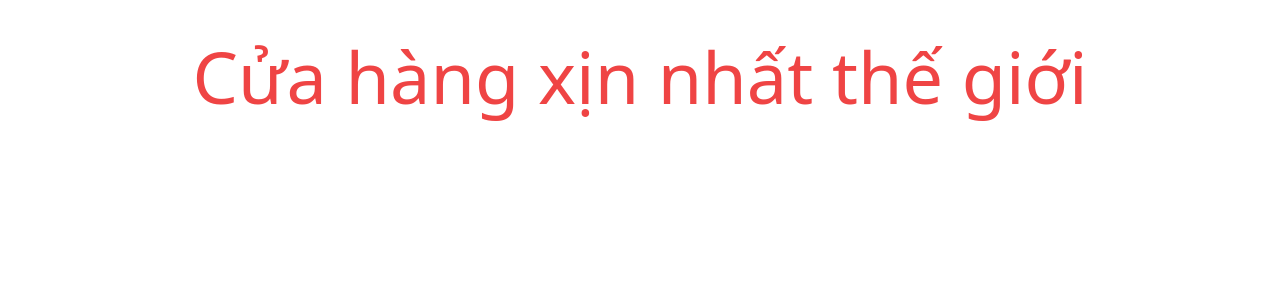
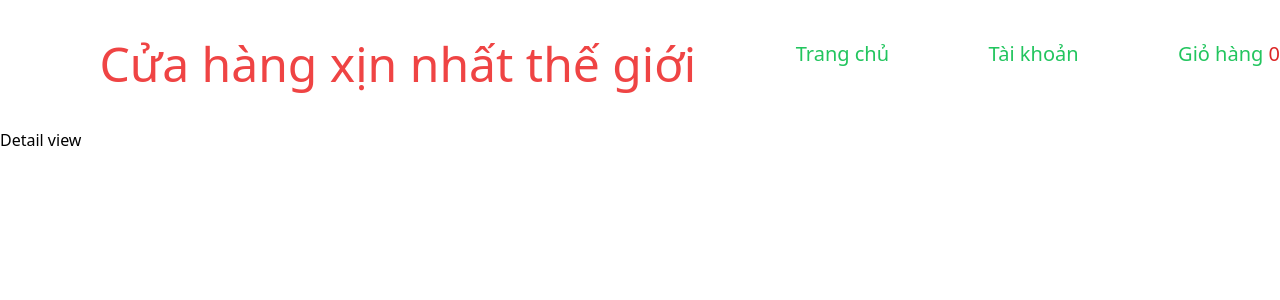
Before and after one commit to luongviettri/VueSelfProject, a Vue app: page /detail in a window 1280 px wide. Shown: the top 300 px of the page. Built offline with nearby package versions, Linux system fonts and the light colour scheme; no server answers.

Commit message:
good good

```diff
--- a/src/App.vue
+++ b/src/App.vue
@@ -1,12 +1,45 @@
-<script setup>
-import { RouterLink, RouterView } from 'vue-router'
-</script>
-
 <template>
-  <header class="text-7xl text-center text-red-500 py-10">
-    Cửa hàng xịn nhất thế giới
+  <header>
+    <navigation />
   </header>
   <RouterView />
 </template>
 
+<script >
+
+import { RouterLink, RouterView } from 'vue-router';
+import useProductStore from "./stores/productStore.js"
+import axios from 'axios';
+import Navigation from './components/Navigation.vue';
+
+
+
+
+export default {
+
+  name: 'App.vue',
+  components: {
+    Navigation
+  },
+
+  created() {
+    const productStore = useProductStore();
+    productStore.fetchProducts();
+  },
+  mounted() {
+
+    const store = useProductStore();
+    store.$subscribe((mutation, state) => {
+      localStorage.setItem('cart', JSON.stringify(state.cart));
+      localStorage.setItem('products', JSON.stringify(state.products));
+    });
+
+  }
+
+}
+
+
+
+</script>
+
 <style scoped></style>
--- /dev/null
+++ b/src/components/Navigation.vue
@@ -0,0 +1,47 @@
+<template>
+  <div class="flex">
+    <div class="flex-auto">
+      <p class="text-5xl text-center text-red-500 py-10">
+        Cửa hàng xịn nhất thế giới
+      </p>
+    </div>
+
+    <div class="flex-auto ">
+      <div class="flex text-xl text-center text-green-500 py-10 ">
+        <router-link to="/">
+
+          <button class="flex-auto">Trang chủ</button>
+        </router-link>
+
+        <button class="flex-auto">Tài khoản</button>
+
+        <router-link to="/cart">
+          <button class="flex-auto">Giỏ hàng
+            <span class="text-red-600">
+              {{ this.cart }}
+            </span>
+          </button>
+        </router-link>
+
+      </div>
+    </div>
+  </div>
+</template>
+
+<script>
+import useProductStore from '@/stores/productStore.js';
+
+export default {
+  name: 'Navigation',
+  computed: {
+    cart() {
+      const productStore = useProductStore();
+      const length = productStore.cart.length;
+      return length;
+    }
+  }
+
+};
+</script>
+
+<style lang="scss" scoped></style>
--- a/src/main.js
+++ b/src/main.js
@@ -5,9 +5,10 @@ import "@/assets/index.css";
 import App from "./App.vue";
 import router from "./router";
 
+const pinia = createPinia();
 const app = createApp(App);
 
-app.use(createPinia());
+app.use(pinia);
 app.use(router);
 
 app.mount("#app");
--- a/src/router/index.js
+++ b/src/router/index.js
@@ -1,6 +1,6 @@
 import { createRouter, createWebHistory } from "vue-router";
-// import HomeView from '../views/HomeView.vue'
 import HomeView from "../views/HomeView.vue";
+// import DetailView from "../views/DetailView.vue";
 const router = createRouter({
   history: createWebHistory(import.meta.env.BASE_URL),
   routes: [
@@ -8,20 +8,17 @@ const router = createRouter({
       path: "/",
       name: "HomeView",
       component: HomeView
+    },
+    {
+      path: "/detail",
+      name: "DetailView",
+      component: () => import("../views/DetailView.vue")
+    },
+    {
+      path: "/cart",
+      name: "CartView",
+      component: () => import("../views/CartView.vue")
     }
-    // {
-    //   path: '/',
-    //   name: 'home',
-    //   component: HomeView
-    // },
-    // {
-    //   path: '/about',
-    //   name: 'about',
-    //   // route level code-splitting
-    //   // this generates a separate chunk (About.[hash].js) for this route
-    //   // which is lazy-loaded when the route is visited.
-    //   component: () => import('../views/AboutView.vue')
-    // }
   ]
 });
 
--- /dev/null
+++ b/src/stores/productStore.js
@@ -0,0 +1,22 @@
+import { defineStore } from "pinia";
+import axios from "axios";
+const useProductStore = defineStore("product", {
+  state: () => ({
+    products: JSON.parse(localStorage.getItem("products")) || [], //! khai báo product là 1 mảng rỗng
+    cart: JSON.parse(localStorage.getItem("cart")) || [] //! giỏ hàng
+  }),
+  actions: {
+    async fetchProducts() {
+      const response = await axios.get("https://fakestoreapi.com/products");
+      this.products = response.data;
+    },
+    addToBag(product) {
+      this.cart.push(product);
+      console.log(this.cart);
+    },
+    removeFromBag(productID) {
+      this.cart = this.cart.filter((product) => product.id !== productID);
+    }
+  }
+});
+export default useProductStore;
--- /dev/null
+++ b/src/views/CartView.vue
@@ -0,0 +1,46 @@
+<template>
+  <div v-if="cart.length == 0">
+    <h1>Giỏ hàng rỗng</h1>
+  </div>
+
+  <div v-else>
+
+    <div v-for="(product, index) in this.cart" :key="index">
+      <div class="border-double border-4 border-indigo-600 py-5 my-2 flex">
+        <p class="mx-2">{{ product.title }}</p>
+        <p class="mx-2">{{ product.price }}</p>
+        <p class="mx-2"> {{ product.quantity }}</p>
+        <div class="mx-2 flex">
+          <button :disabled="product.quantity <= 1" v-on:click="product.quantity--" class="mx-2">-
+          </button>
+          <button v-on:click="product.quantity++" class="mx-2">+</button>
+          <button @click="removeFromBag(product)">Xóa khỏi giỏ hàng</button>
+        </div>
+      </div>
+
+    </div>
+  </div>
+</template>
+
+<script>
+
+import useProductStore from '@/stores/productStore.js';
+
+export default {
+  name: 'CartView',
+  computed: {
+    cart() {
+      const productStore = useProductStore();
+      return productStore.cart;
+    }
+  },
+  methods: {
+    removeFromBag(product) {
+      const productID = product.id;
+      //! đẩy lên global state
+      const productStore = useProductStore();
+      productStore.removeFromBag(productID);
+    }
+  }
+};
+</script>
--- /dev/null
+++ b/src/views/DetailView.vue
@@ -0,0 +1,13 @@
+<template>
+  <div>
+    Detail view
+  </div>
+</template>
+
+<script>
+export default {
+  name: 'DetailView',
+};
+</script>
+
+<style  scoped></style>
--- a/src/views/HomeView.vue
+++ b/src/views/HomeView.vue
@@ -2,11 +2,21 @@
     <div class="px-10">
         <h1 class="text-center  py-10">Bảng sản phẩm</h1>
 
-        <!-- !table -->
-        <div class="text-center">
+        <!-- ! products -->
+        <div v-for="(product, index) in this.products" :key="index" class="text-center">
             <div class="py-5 text-blue-500">
-                <p>Ten san pham</p>
-                <p>Gia tien</p>
+                <div class=" w-20 h-20 mx-auto pb-40">
+                    <img class="object-contain" :src="product.image" alt="product image">
+                </div>
+                <h1 class="text-2xl">{{ product.title }}</h1>
+                <p class="text-red-400 py-2">${{ product.price }}</p>
+                <button v-if="!isInBag(product)" v-on:click="addToBag(product)"
+                    class="bg-transparent hover:bg-blue-500 text-blue-700 font-semibold hover:text-white py-2 px-4 border border-blue-500 hover:border-transparent rounded">
+                    Thêm vào giỏ hàng
+                </button>
+                <button v-if="isInBag(product)" v-on:click="removeFromBag(product)"
+                    class="bg-transparent hover:bg-red-500 text-red-700 font-semibold hover:text-white py-2 px-4 border border-red-500 hover:border-transparent rounded">Xóa
+                    khỏi giỏ hàng</button>
             </div>
 
         </div>
@@ -17,29 +27,44 @@
 <script>
 
 import axios from "axios";
-
+import useProductStore from '@/stores/productStore.js';
 
 export default {
     name: 'HomeView',
-    created() {
 
-        // axios.get("https://fakestoreapi.com/products").then((response) => {
-        //     console.log(response.data);
-        // });
-    },
     data() {
         return {
 
         };
     },
-
-    mounted() {
-
+    computed: {
+        products() {
+            const productStore = useProductStore();
+            return productStore.products;
+        }
     },
-
     methods: {
-
-    },
+        addToBag(product) {
+            // đầu tiên ta thêm số lượng sản phẩm là 1, sau đó đẩy lên global state
+            const newProduct = { ...product, quantity: 1 };
+            // đẩy lên global state
+            const productStore = useProductStore();
+            productStore.addToBag(newProduct);
+        },
+        removeFromBag(product) {
+            const productID = product.id;
+            //! đẩy lên global state
+            const productStore = useProductStore();
+            productStore.removeFromBag(productID);
+        },
+        isInBag(product) {
+            //b1: lấy giỏ hàng về từ global state
+            const productStore = useProductStore();
+            const cart = productStore.cart;
+            //b2: check trong global state
+            return cart.find(item => item.id == product.id)
+        }
+    }
 };
 </script>
 <style scoped></style>
```
Also changed, not shown: src/stores/counter.js (+8 -8 lines).
